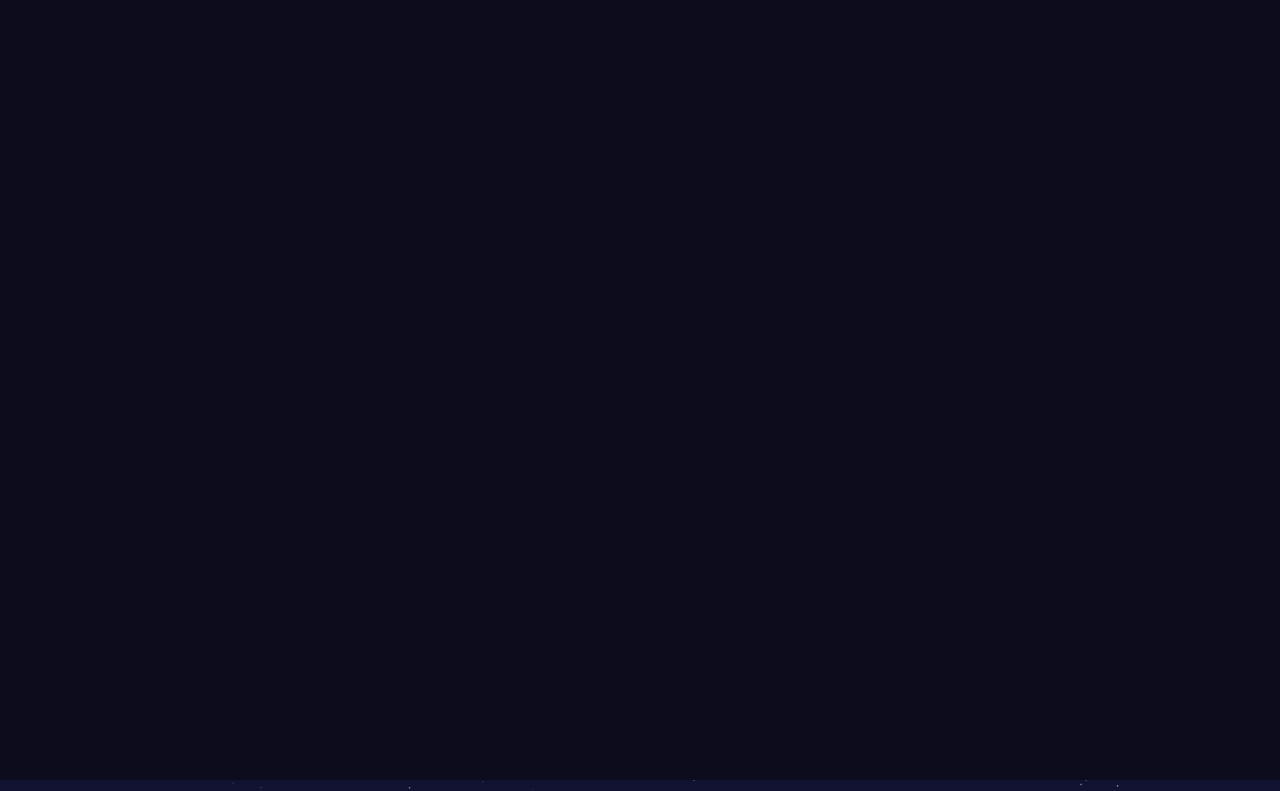
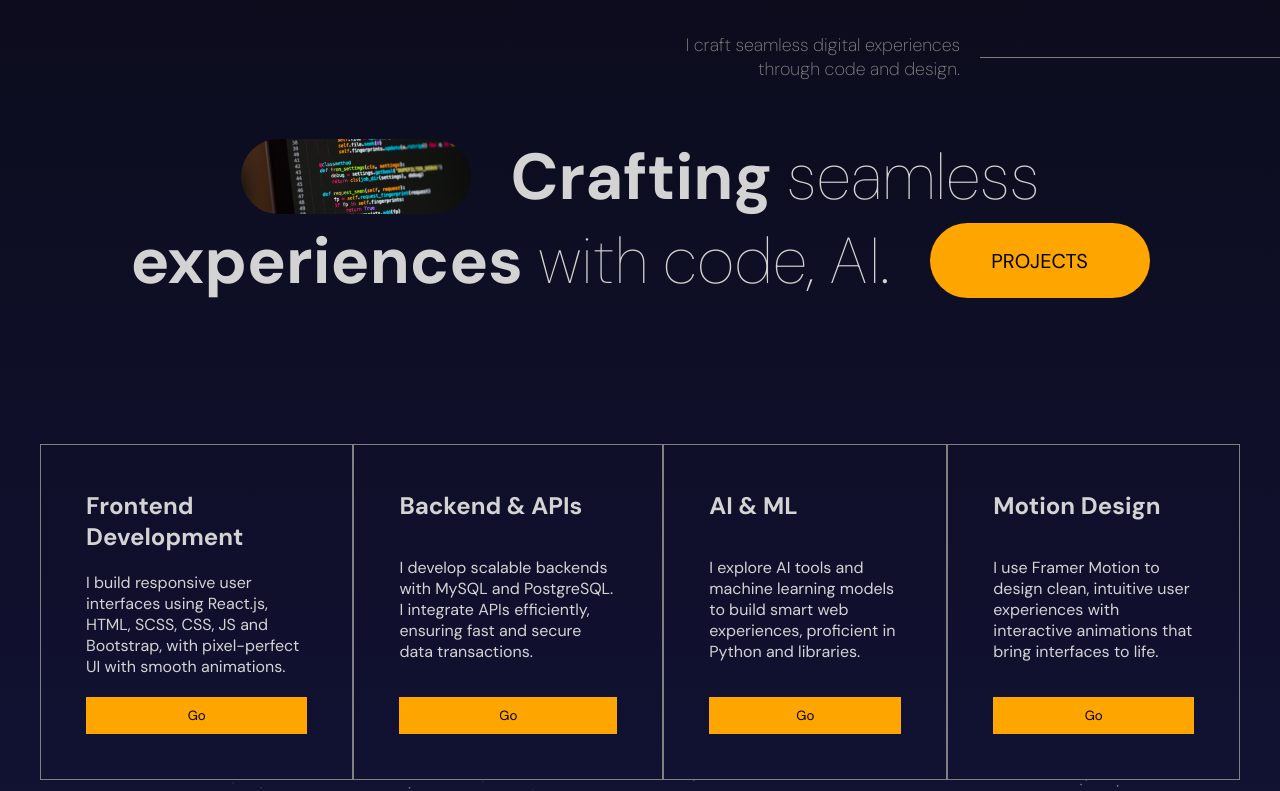
Before and after one commit to aryandas2911/Personal-Portfolio, a React (Vite) app: page / in a window 1280 px wide. Shown: the part 1620-2411 px from the top of the page. Built offline with nearby package versions, Linux system fonts and the light colour scheme.

Commit message:
Skills section added

```diff
--- a/src/App.jsx
+++ b/src/App.jsx
@@ -2,6 +2,7 @@ import "./App.scss";
 import Hero from "./Components/Hero/Hero";
 import Navbar from "./Components/Navbar/Navbar";
 import Parallax from "./Components/Parallax/Parallax";
+import Skills from "./Components/Skills/Skills";
 
 function App() {
   return (
@@ -13,7 +14,9 @@ function App() {
       <section id="Skills">
         <Parallax type="skills" />
       </section>
-      <section>Skills</section>
+      <section>
+        <Skills />
+      </section>
       <section id="Portfolio">
         <Parallax type="portfolio" />
       </section>
--- /dev/null
+++ b/src/Components/Skills/Skills.jsx
@@ -0,0 +1,112 @@
+import "./Skills.scss";
+import { motion, transform } from "framer-motion";
+
+function Skills() {
+  const variants = {
+    initial: {
+      x: -500,
+      y: 100,
+      opacity: 0,
+    },
+    animate: {
+      x: 0,
+      y: 0,
+      opacity: 1,
+      transition: {
+        duration: 1,
+        staggerChildren: 0.1,
+      },
+    },
+  };
+
+  return (
+    <motion.div className="skills">
+      <motion.div
+        className="textContainer"
+        variants={variants}
+        initial="initial"
+        whileInView="animate"
+      >
+        <p>
+          I craft seamless digital experiences <br />
+          through code and design.
+        </p>
+        <hr />
+      </motion.div>
+      <motion.div
+        className="titleContainer"
+        variants={variants}
+        initial="initial"
+        whileInView="animate"
+      >
+        <div className="title">
+          <img src="/code.jpeg" alt="" />
+          <h1>
+            <motion.b whileHover={{ color: "orange" }}>Crafting</motion.b>{" "}
+            seamless
+          </h1>
+        </div>
+        <div className="title">
+          <h1>
+            <motion.b whileHover={{ color: "orange" }}>experiences</motion.b>{" "}
+            with code, AI.
+          </h1>
+          <button>PROJECTS</button>
+        </div>
+      </motion.div>
+      <motion.div
+        className="listContainer"
+        variants={variants}
+        initial="initial"
+        whileInView="animate"
+      >
+        <motion.div
+          className="box"
+          whileHover={{ background: "lightgray", color: "black" }}
+        >
+          <h2>Frontend Development</h2>
+          <p>
+            I build responsive user interfaces using React.js, HTML, SCSS, CSS,
+            JS and Bootstrap, with pixel-perfect UI with smooth animations.
+          </p>
+          <button>Go</button>
+        </motion.div>
+        <motion.div
+          className="box"
+          whileHover={{ background: "lightgray", color: "black" }}
+        >
+          <h2>Backend & APIs</h2>
+          <p>
+            I develop scalable backends with MySQL and PostgreSQL. I integrate
+            APIs efficiently, ensuring fast and secure data transactions.
+          </p>
+          <button>Go</button>
+        </motion.div>
+        <motion.div
+          className="box"
+          whileHover={{ background: "lightgray", color: "black" }}
+        >
+          <h2>AI & ML</h2>
+          <p>
+            I explore AI tools and machine learning models to build smart web
+            experiences, proficient in Python and libraries.
+          </p>
+          <button>Go</button>
+        </motion.div>
+        <motion.div
+          className="box"
+          whileHover={{ background: "lightgray", color: "black" }}
+        >
+          <h2>Motion Design</h2>
+          <p>
+            I use Framer Motion to design clean, intuitive user experiences with
+            interactive animations that bring interfaces to life.
+          </p>
+          <button>Go</button>
+        </motion.div>
+      </motion.div>
+    </motion.div>
+  );
+}
+
+export default Skills;
--- /dev/null
+++ b/src/Components/Skills/Skills.scss
@@ -0,0 +1,88 @@
+.skills{
+    background: linear-gradient(180deg, #0c0c1d, #111132);
+    height: 100%;
+    display: flex;
+    flex-direction: column;
+    justify-content: space-between;
+
+    .textContainer{
+        flex: 1;
+        align-self: flex-end;
+        display: flex;
+        align-items: center;
+        gap: 20px;
+
+        p{
+            font-weight: 200;
+            font-size: 18px;
+            color: gray;
+            text-align: right;
+        }
+
+        hr{
+            width:300px;
+            border: none;
+            border-top: 0.5px solid gray;
+        }
+    }
+
+    .titleContainer{
+        flex: 2;
+        display: flex;
+        flex-direction: column;
+        align-items: center;
+
+        .title{
+
+            display: flex;
+            align-items: center;
+            gap: 40px;
+
+            img{
+                width: 230px;
+                height: 75px;
+                border-radius: 50px;
+                object-fit: cover;
+            }
+
+            h1{
+                font-size: 65px;
+                font-weight: 100;
+            }
+
+            button{
+                width: 220px;
+                height: 75px;
+                border-radius: 40px;
+                background-color: orange;
+                border: none;
+                font-size: 20px;
+                cursor: pointer;
+            }
+        }
+    }
+
+    .listContainer{
+        flex: 2;
+        display: flex;
+        max-width: 1200px;
+        margin: auto;
+
+        .box{
+            padding: 45px;
+            border: 0.5px solid gray;
+            display: flex;
+            flex-direction: column;
+            justify-content: space-between;
+            gap: 20px;
+        }
+
+        button{
+            padding: 10px;
+            background-color: orange;
+            border: none;
+            cursor: pointer;
+
+        }
+    }
+}
```
Also changed, not shown: public/code.jpeg (added), public/people.webp (deleted).
